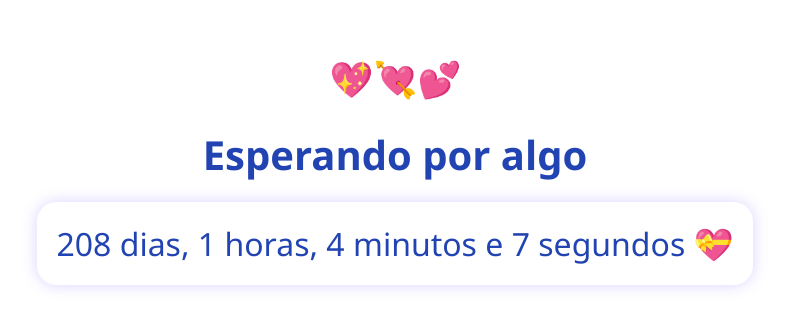
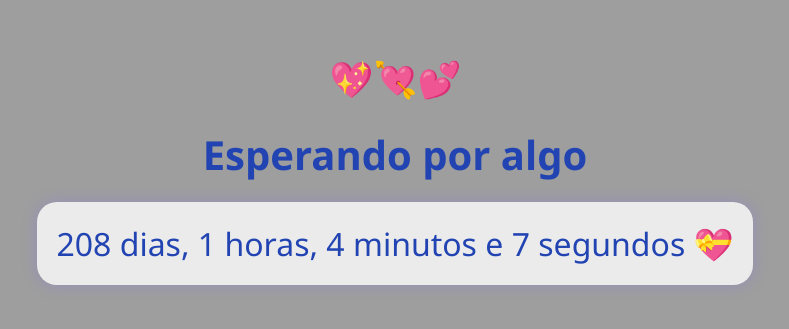
Before and after one commit to Gu707/countdown, a plain HTML site: page index.html in a window 1280 px wide. Shown: the part 229-558 px from the top of the page, without its empty margins (245-1034 px from the left). Drawn offline with Linux system fonts and the light colour scheme; the site is published under a folder, as on GitHub Pages, so addresses that start at the root find nothing.

Commit message:
correção do bug da imagen

```diff
--- a/index.html
+++ b/index.html
@@ -6,7 +6,7 @@
   <title>O dia mais esperdo</title>
   <style>
     body {
-      background-image: url("/imagens/fundo1.png");
+      background-image: url("./imagens/fundo1.png");
       margin: 0;
       font-family: 'Segoe UI', sans-serif;
       color: #2244b2;
```
